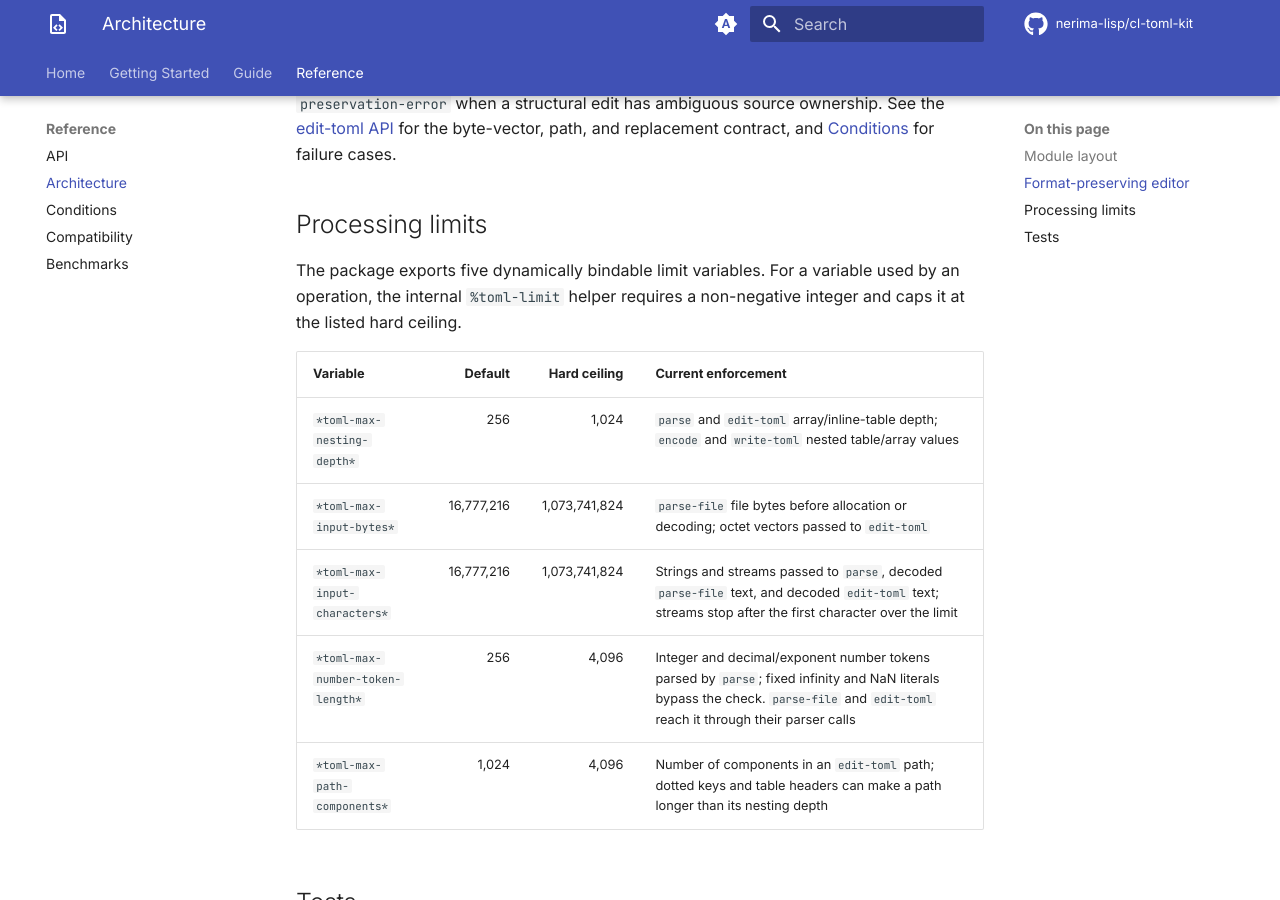
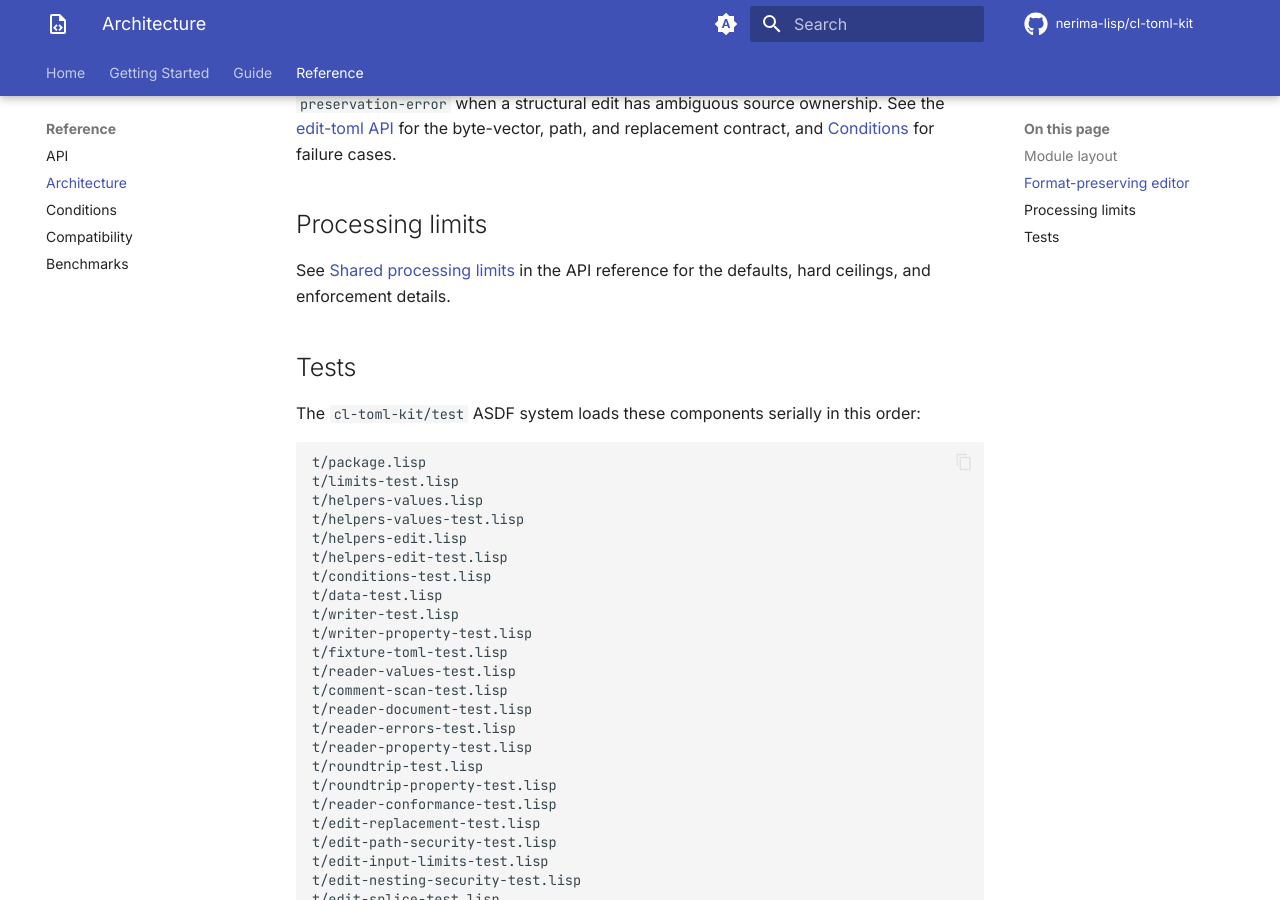
Before and after one commit to nerima-lisp/cl-toml-kit, an MkDocs documentation site: the page built from docs/src/reference/architecture.md, in a window 1280 px wide and 900 px high, scrolled down 1238 px. Built offline with MkDocs 1.6.1 and Material for MkDocs 9.7.7, drawn with Linux system fonts in a browser that asks for light colours; comment, search, counter and statistics services are not loaded; some of the changed text lies outside the part shown.

Commit message:
docs: link shared processing limits and document value-model errors

```diff
--- a/docs/src/reference/architecture.md
+++ b/docs/src/reference/architecture.md
@@ -62,17 +62,8 @@ cases.
 
 ## Processing limits
 
-The package exports five dynamically bindable limit variables. For a variable
-used by an operation, the internal `%toml-limit` helper requires a
-non-negative integer and caps it at the listed hard ceiling.
-
-| Variable | Default | Hard ceiling | Current enforcement |
-| --- | ---: | ---: | --- |
-| `*toml-max-nesting-depth*` | 256 | 1,024 | `parse` and `edit-toml` array/inline-table depth; `encode` and `write-toml` nested table/array values |
-| `*toml-max-input-bytes*` | 16,777,216 | 1,073,741,824 | `parse-file` file bytes before allocation or decoding; octet vectors passed to `edit-toml` |
-| `*toml-max-input-characters*` | 16,777,216 | 1,073,741,824 | Strings and streams passed to `parse`, decoded `parse-file` text, and decoded `edit-toml` text; streams stop after the first character over the limit |
-| `*toml-max-number-token-length*` | 256 | 4,096 | Integer and decimal/exponent number tokens parsed by `parse`; fixed infinity and NaN literals bypass the check. `parse-file` and `edit-toml` reach it through their parser calls |
-| `*toml-max-path-components*` | 1,024 | 4,096 | Number of components in an `edit-toml` path; dotted keys and table headers can make a path longer than its nesting depth |
+See [Shared processing limits](api.md#shared-processing-limits) in the API
+reference for the defaults, hard ceilings, and enforcement details.
 
 ## Tests
 
```
Also changed, not shown: other parts of docs/src/reference/architecture.md (+1 -1 lines), docs/design/architecture.md (+6 -3 lines), docs/src/guide/data-model.md (+1 -4 lines).
